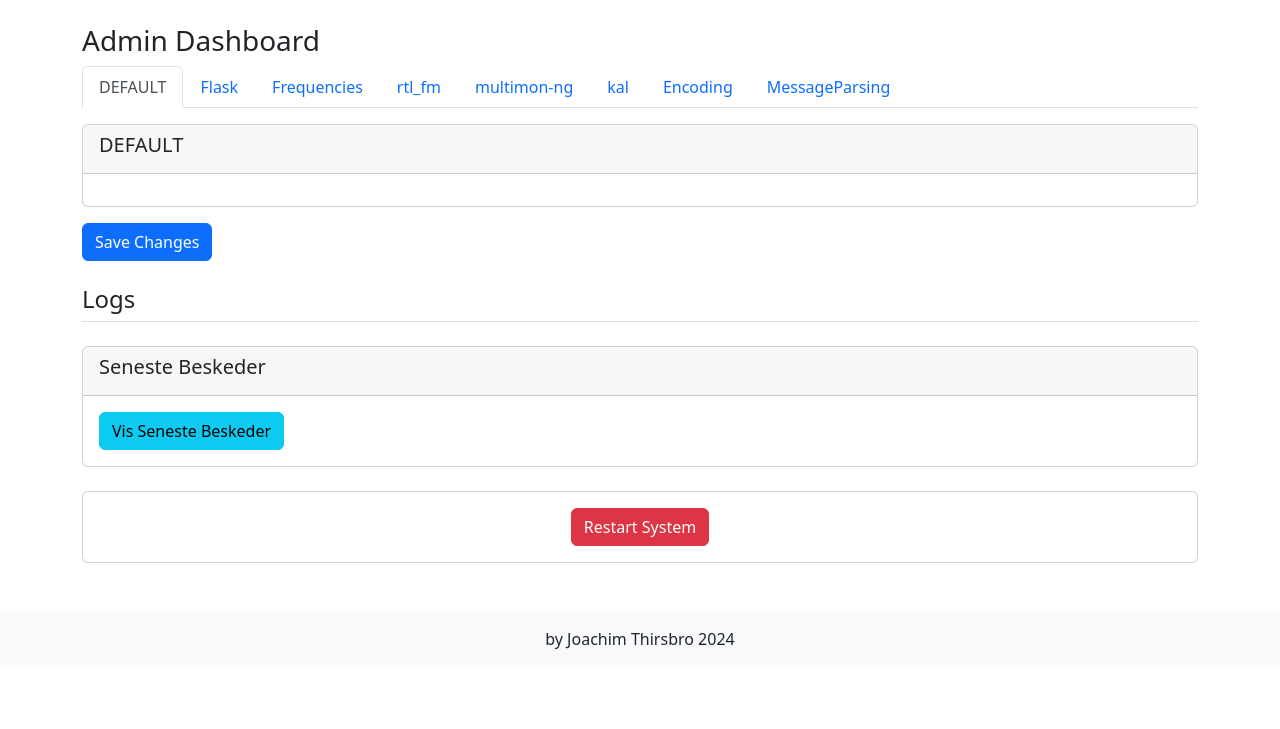
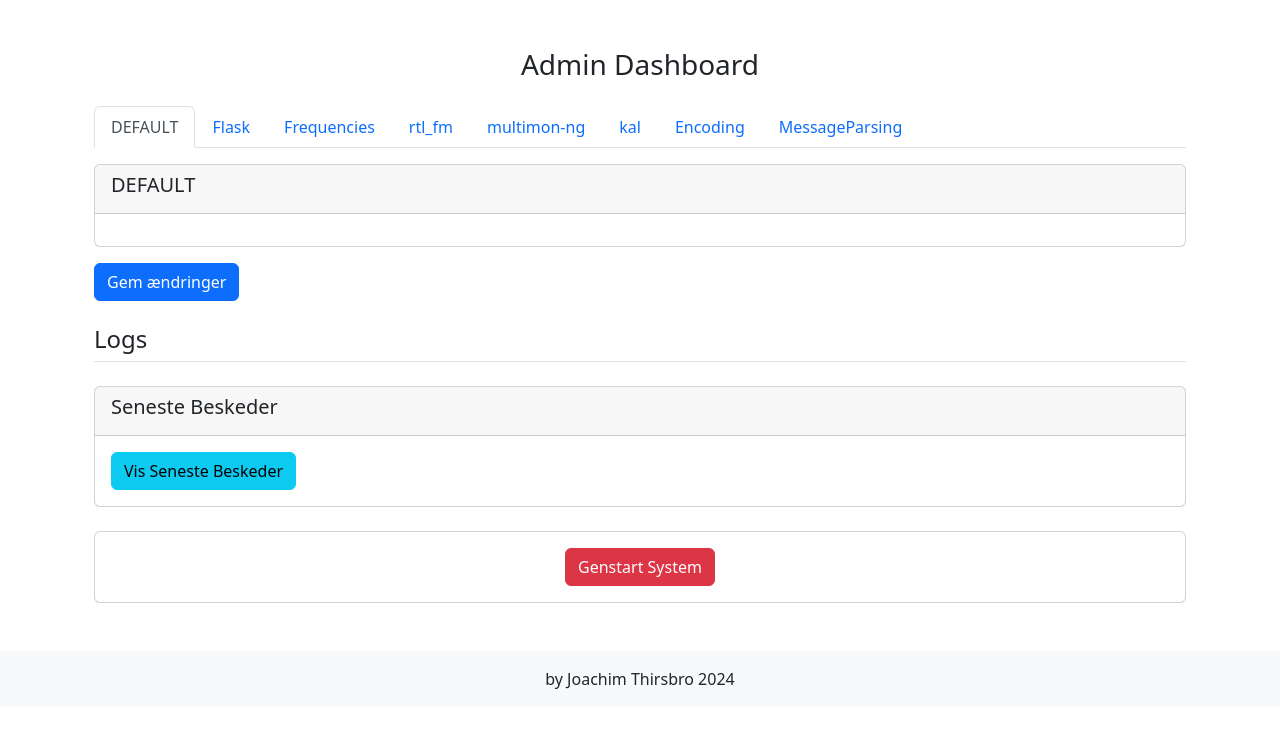
Before and after one commit to joachimth/PythonPagerTelegramForwarder, a Flask app: page /admin in a window 1280 px wide. Shown: the part 71-800 px from the top of the page. Run offline with Flask 2, Linux system fonts and the light colour scheme; the visitor is signed in with stand-in values (Sample User, id 1).

Commit message:
Update admin.html

```diff
--- a/templates/admin.html
+++ b/templates/admin.html
@@ -1,7 +1,8 @@
 {% include 'header.html' %}
-        <h3>Admin Dashboard</h3>
+<div class="container mt-5">
+    <h3 class="text-center">Admin Dashboard</h3>
 
-        <!-- Flash-messages for brugerfeedback -->
+    <!-- Flash Messages -->
     {% with messages = get_flashed_messages(with_categories=true) %}
     {% if messages %}
     <div>
@@ -12,8 +13,8 @@
     {% endif %}
     {% endwith %}
 
-        <!-- Navigation til konfigurationssektioner -->
-        <nav>
+    <!-- Navigation -->
+    <nav class="mt-4">
         <div class="nav nav-tabs" id="nav-tab" role="tablist">
             {% for section in config.keys() %}
             <a class="nav-item nav-link {% if loop.first %}active{% endif %}"
@@ -22,12 +23,14 @@
                href="#nav-{{ section }}"
                role="tab"
                aria-controls="nav-{{ section }}"
-                   aria-selected="true">{{ section }}</a>
+               aria-selected="true">
+                <i class="fas fa-cogs"></i> {{ section }}
+            </a>
             {% endfor %}
         </div>
     </nav>
 
-        <!-- Indhold for hver konfigurationssektion -->
+    <!-- Forms -->
     <form action="/admin" method="post">
         <div class="tab-content mt-3" id="nav-tabContent">
             {% for section, values in config.items() %}
@@ -35,7 +38,7 @@
                  id="nav-{{ section }}"
                  role="tabpanel"
                  aria-labelledby="nav-{{ section }}-tab">
-                    <div class="card">
+                <div class="card dark-card">
                     <div class="card-header">
                         <h5>{{ section }}</h5>
                     </div>
@@ -48,7 +51,8 @@
                                 class="form-control"
                                 id="{{ section }}_{{ key }}"
                                 name="{{ section }}_{{ key }}"
-                                    value="{{ value }}">
+                                value="{{ value }}"
+                                placeholder="Indtast værdien for {{ key }}">
                         </div>
                         {% endfor %}
                     </div>
@@ -56,10 +60,10 @@
             </div>
             {% endfor %}
         </div>
-            <button type="submit" class="btn btn-primary mt-3">Save Changes</button>
+        <button type="submit" class="btn btn-primary mt-3">Gem ændringer</button>
     </form>
 
-        <!-- Logs Sektion -->
+    <!-- Logs -->
     <div class="mt-4">
         <h4>Logs</h4>
         <nav>
@@ -71,7 +75,9 @@
                    href="#nav-{{ log|replace('.', '_dot_') }}"
                    role="tab"
                    aria-controls="nav-{{ log|replace('.', '_dot_') }}"
-                       aria-selected="true">{{ log }}</a>
+                   aria-selected="true">
+                    <i class="fas fa-file-alt"></i> {{ log }}
+                </a>
                 {% endfor %}
             </div>
         </nav>
@@ -81,13 +87,13 @@
                  id="nav-{{ log|replace('.', '_dot_') }}"
                  role="tabpanel"
                  aria-labelledby="nav-{{ log|replace('.', '_dot_') }}-tab">
-                    <div class="card">
+                <div class="card dark-card">
                     <div class="card-header">
                         <h5>{{ log }}</h5>
                     </div>
                     <div class="card-body">
-                            <a href="/view_log/{{ log }}" class="btn btn-link">View Log</a>
-                            <a href="/clear_log/{{ log }}" class="btn btn-danger">Clear Log</a>
+                        <a href="/view_log/{{ log }}" class="btn btn-link">Se Log</a>
+                        <a href="#" class="btn btn-danger" data-bs-toggle="modal" data-bs-target="#confirmClearLog{{ log }}">Slet Log</a>
                     </div>
                 </div>
             </div>
@@ -97,7 +103,7 @@
 
     <!-- Seneste Beskeder -->
     <div class="mt-4">
-            <div class="card">
+        <div class="card dark-card">
             <div class="card-header">
                 <h5>Seneste Beskeder</h5>
             </div>
@@ -107,11 +113,12 @@
         </div>
     </div>
 
-        <!-- Genstart System -->
+    <!-- Restart System -->
     <div class="mt-4">
-            <div class="card">
+        <div class="card dark-card">
             <div class="card-body text-center">
-                    <a href="/restart_system" class="btn btn-danger">Restart System</a>
+                <a href="/restart_system" class="btn btn-danger">Genstart System</a>
+            </div>
         </div>
     </div>
 </div>
```
Lines whose indentation alone changed are shown as unchanged.
